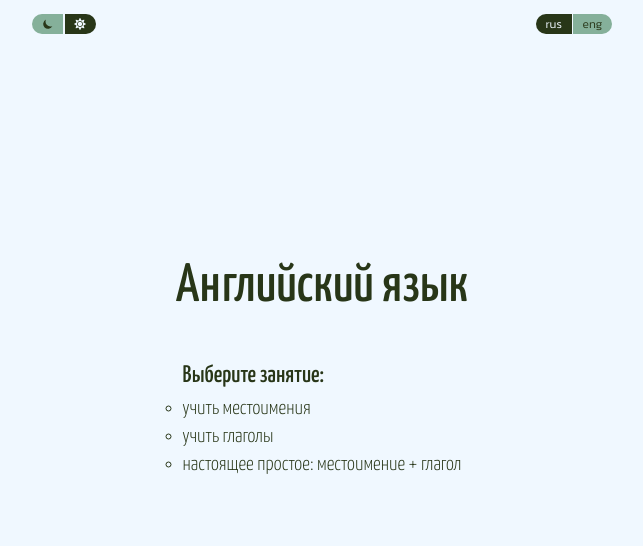
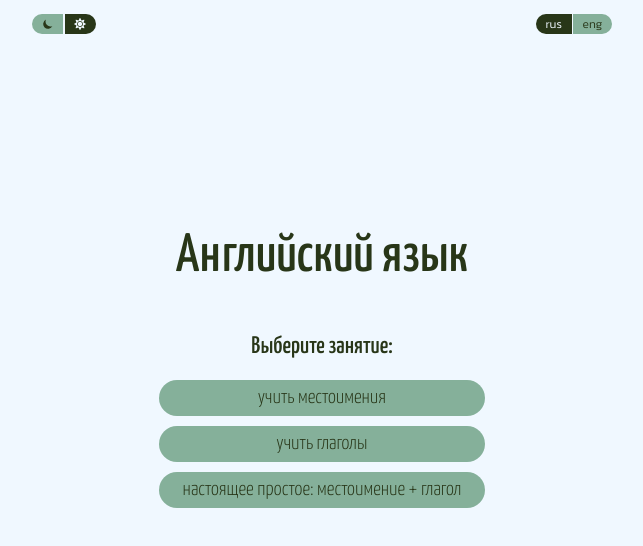
Before and after one commit to crydy/eng-quiz, a React (Vite) app: page /eng-verbs-quiz/pronouns in a window 1280 px wide. Both pictures are taken after a click on the button "На главную". Shown: the top 546 px of the page, without its empty margins (318-961 px from the left). Built offline with nearby package versions, Linux system fonts and the light colour scheme.

Commit message:
Change index page list style

```diff
--- a/src/components/ui/ToggleSet.jsx
+++ b/src/components/ui/ToggleSet.jsx
@@ -1,7 +1,10 @@
 import { styled } from "styled-components";
 import { rem } from "../../utils/helpers";
+import { englishFontOnly } from "../../styles/styles";
 
 const StyledToggleSet = styled.div`
+    ${englishFontOnly}
+
     display: flex;
     flex-direction: column;
     align-items: center;
--- a/src/config/config.js
+++ b/src/config/config.js
@@ -1,6 +1,6 @@
 const config = {
     base: "/eng-verbs-quiz/",
-    localStoragePrefix: "09",
+    localStoragePrefix: "10",
     defaultLanguage: "ru",
 
     colorThemes: {
--- a/src/pages/IndexPage.jsx
+++ b/src/pages/IndexPage.jsx
@@ -1,8 +1,9 @@
 import { Link } from "react-router-dom";
 import { styled } from "styled-components";
-import { langPack } from "../data/langPack";
+
 import { useQuiz } from "../contexts/QuizContext";
 import { modules } from "../main";
+import { langPack } from "../data/langPack";
 
 const StyledIndexPage = styled.div`
     flex-grow: 1;
@@ -20,15 +21,16 @@ const StyledIndexPage = styled.div`
     }
 
     & > div {
-        text-align: left;
-
         & > h2 {
             font-size: 1.2em;
             line-height: 1.6;
+            margin-bottom: 0.6em;
         }
 
         & > ul {
-            list-style: circle;
+            display: flex;
+            flex-direction: column;
+            gap: 0.5em;
         }
     }
 
@@ -37,7 +39,21 @@ const StyledIndexPage = styled.div`
     }
 `;
 
-const StyledLink = styled(Link)``;
+const StyledLink = styled(Link)`
+    display: block;
+    width: 100%;
+    line-height: 1;
+
+    border-radius: 100px;
+    padding: 0.4em 1.2em;
+
+    color: var(--color-button-text);
+    background-color: var(--color-button-bg);
+
+    &:not(:disabled):hover {
+        background-color: var(--color-button-bg-hover);
+    }
+`;
 
 function IndexPage() {
     const { lang } = useQuiz();
--- a/src/tasks/words/pronouns/TaskScreen.jsx
+++ b/src/tasks/words/pronouns/TaskScreen.jsx
@@ -69,6 +69,15 @@ function TaskScreen() {
                         }[lang]
                     }
                 </h2>
+
+                <h3>
+                    {
+                        {
+                            ru: "личные",
+                            en: "personal",
+                        }[lang]
+                    }
+                </h3>
             </TaskScreenHeadings>
 
             <TaskScreenSettings>
```
